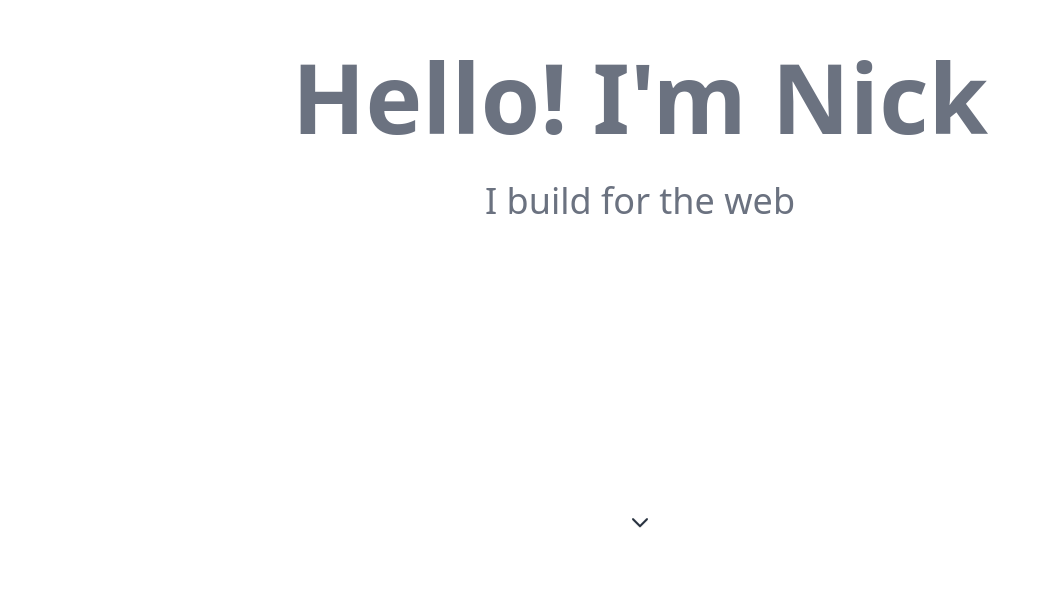
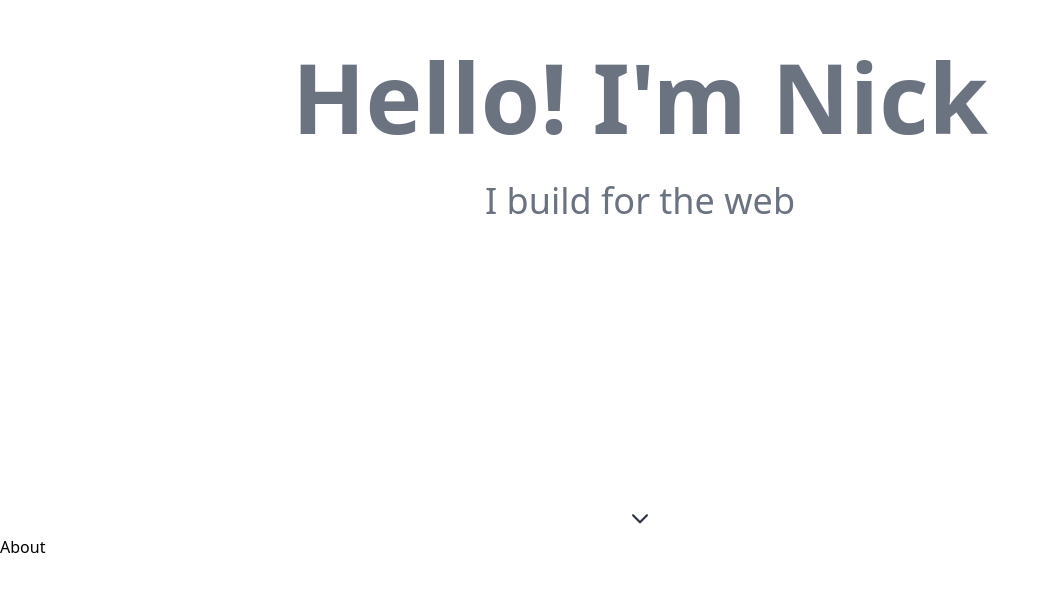
Before and after one commit to ndland/nland_portfolio, a React (Vite) app: page / in a window 1280 px wide. Shown: the part 265-856 px from the top of the page, without its empty margins (0-1050 px from the left). Before the commit the page ends 800 px from the top, so only its background shows below. Built offline with nearby package versions, Linux system fonts and the light colour scheme.

Commit message:
feat(app): add <Home /> & <About /> to the main app
There is a click handler that gets passed into the components, this will allow for navigating
between screeens.

```diff
--- a/src/App.tsx
+++ b/src/App.tsx
@@ -1,7 +1,20 @@
+import About from "./components/About/About.tsx";
 import Home from "./components/Home/Home.tsx";
 
+const handleClick = () => {
+  window.scrollTo({
+    top: window.innerHeight,
+    behavior: "smooth",
+  });
+};
+
 function App() {
-  return <Home />;
+  return (
+    <>
+      <Home onClick={handleClick} />
+      <About />
+    </>
+  );
 }
 
 export default App;
```
